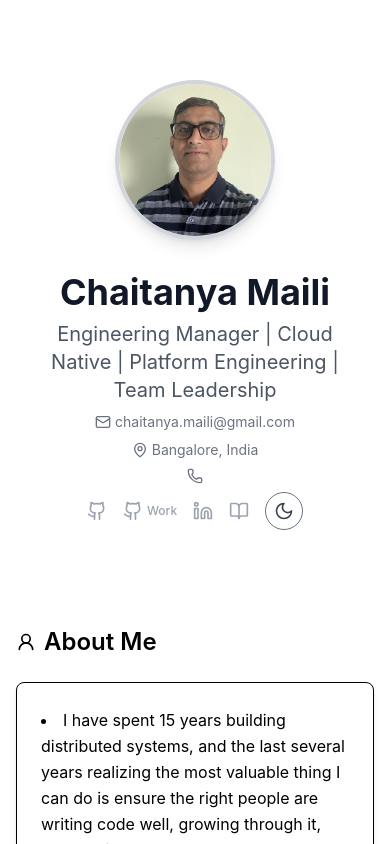
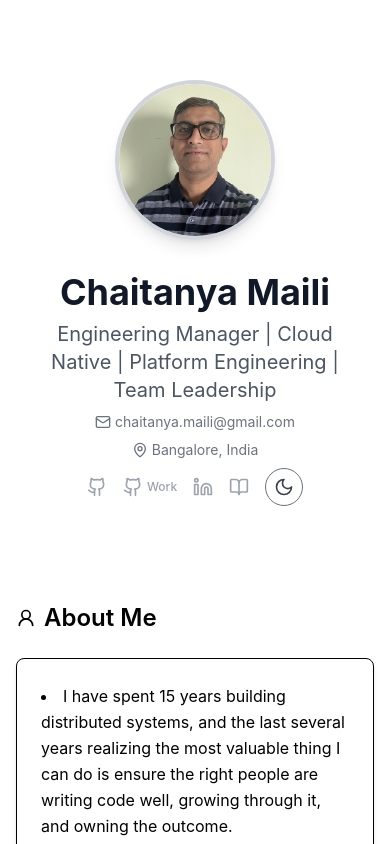
Before and after one commit to chaitanyamaili/chaitanyamaili.github.io, a React (Create React App) app: page / in a window 390 px wide. Shown: the top 844 px of the page. Built offline with nearby package versions, Linux system fonts and the light colour scheme.

Commit message:
fix(hero): make phone prop optional to fix TS2322 build error

```diff
--- a/src/components/Hero.tsx
+++ b/src/components/Hero.tsx
@@ -8,7 +8,7 @@ type HeroProps = {
   title: string
   email: string
   location: string
-  phone: string
+  phone?: string
   github: string
   githubWork?: string
   linkedin: string
@@ -57,10 +57,12 @@ const Hero = ({
               <MapPin className="w-4 h-4" />
               {location}
             </span>
-            <span className="flex items-center gap-1">
-              <Phone className="w-4 h-4" />
-              {phone}
-            </span>
+            {phone && (
+              <span className="flex items-center gap-1">
+                <Phone className="w-4 h-4" />
+                {phone}
+              </span>
+            )}
           </div>
 
           <div className="flex gap-4 justify-center md:justify-start mt-4 social-icons">
```
